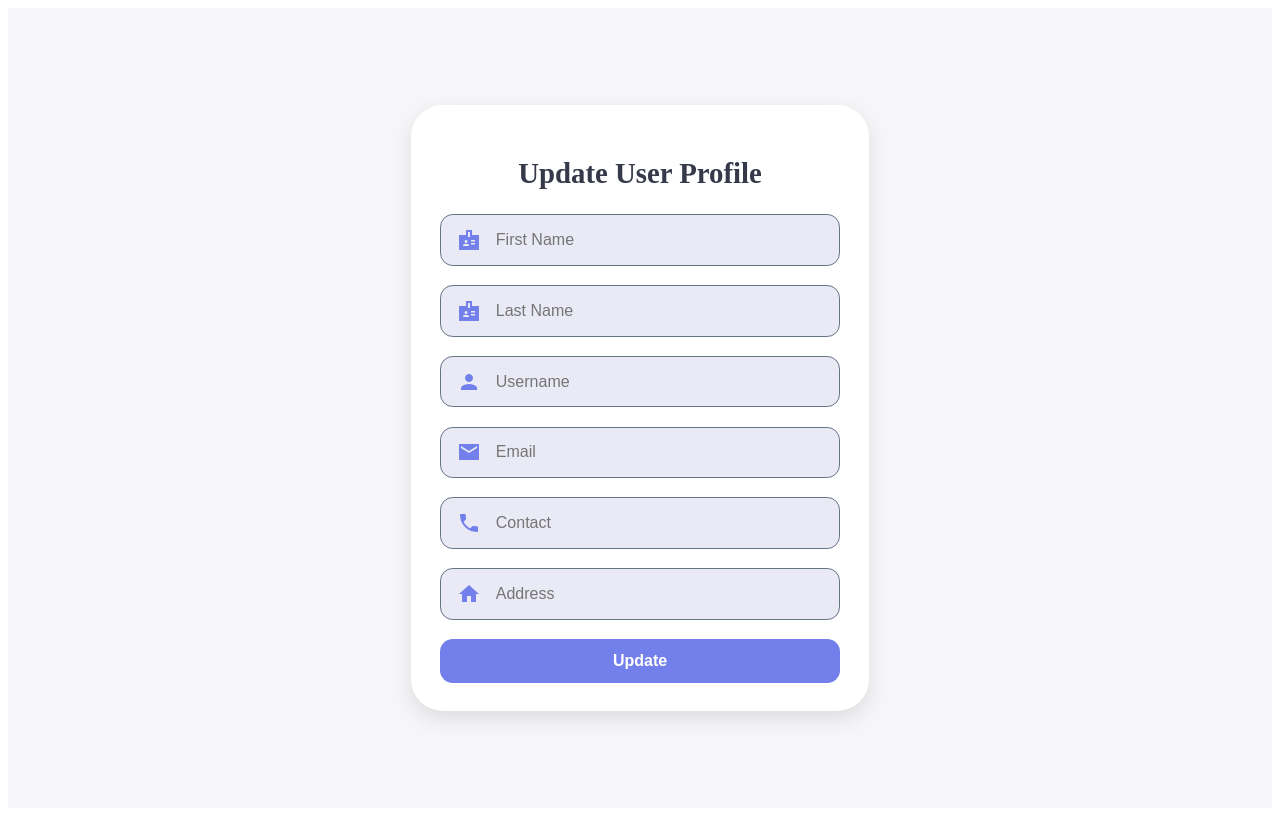
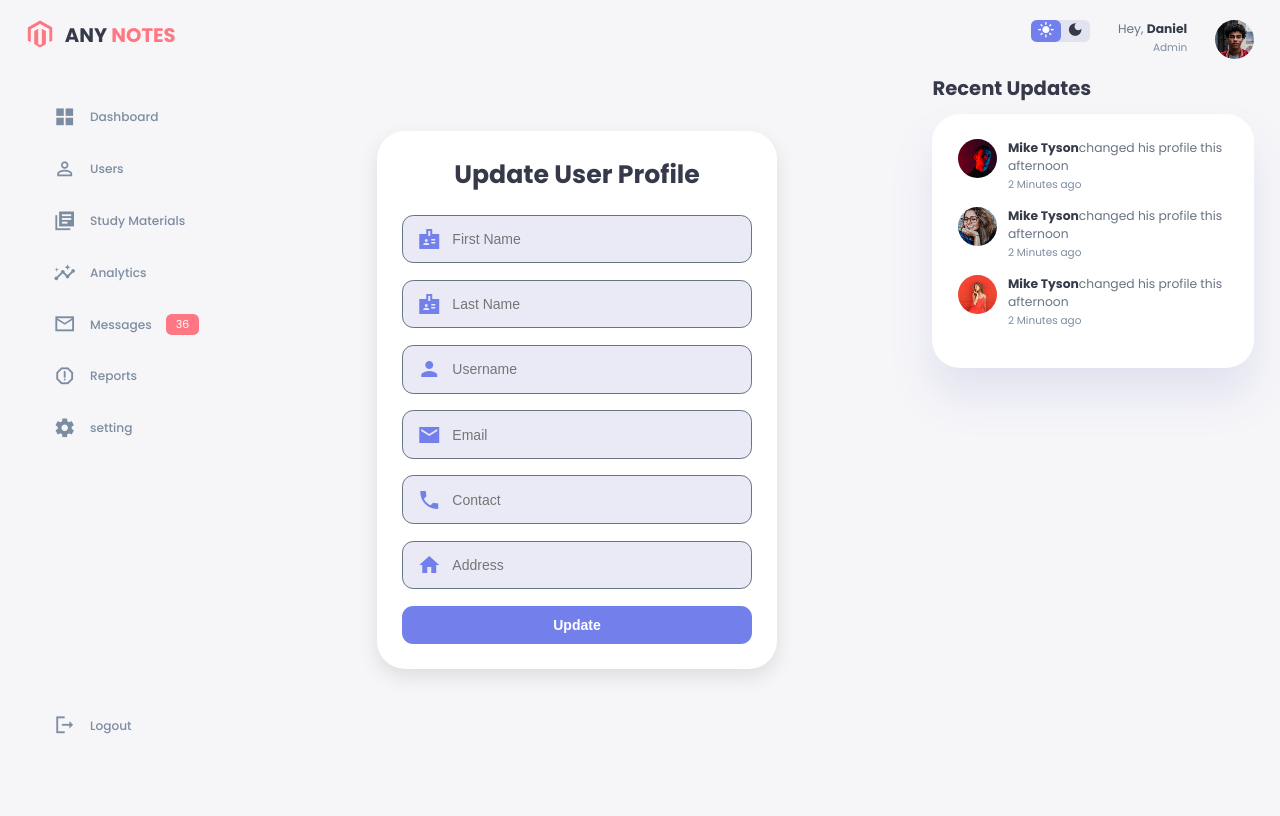
Before and after one commit to ankitbelal/LMS-project3, a PHP site: page /updateUser.php in a window 1280 px wide. After the commit the page ends 734 px from the top, so only its background shows below. Run offline with PHP 8.4, Linux system fonts and the light colour scheme.

Commit message:
update user added

```diff
--- a/admin/updateUser.php
+++ b/admin/updateUser.php
@@ -5,13 +5,18 @@
     <meta name="viewport" content="width=device-width, initial-scale=1.0" />
     <title>Admin Update</title>
     <link rel="stylesheet" href="./css/updateUser.css" />
+    <link rel="stylesheet" href="./css/style.css"/>
     <link
       rel="stylesheet"
       href="https://fonts.googleapis.com/icon?family=Material+Icons+Sharp"
     />
   </head>
   <body>
-    <div class="update-container">
+  <div class="container">
+      <?php include_once('includes/sidebar.php'); ?>
+      <!--MAIN SECTION-->
+      <main>
+      <div class="update-container">
       <form class="update-form">
         <h2>Update User Profile</h2>
 
@@ -48,5 +53,61 @@
         <button type="submit" class="btn primary-btn">Update</button>
       </form>
     </div>
+      </main>
+
+      <div class="right">
+        <div class="top">
+          <button id="menu-btn">
+            <span class="material-icons-sharp">menu</span>
+          </button>
+          <div class="theme-toggler">
+            <span class="material-icons-sharp active">light_mode</span>
+            <span class="material-icons-sharp">dark_mode</span>
+          </div>
+          <div class="profile">
+            <div class="info">
+              <p>Hey, <b>Daniel</b></p>
+              <small class="text-muted">Admin</small>
+            </div>
+            <div class="profile-photo">
+              <img src="./images/profile-1.jpg" />
+            </div>
+          </div>
+        </div>
+        <!--END OF TOP-->
+        <div class="recent-updates">
+          <h2>Recent Updates</h2>
+          <div class="updates">
+            <div class="update">
+              <div class="profile-photo">
+                <img src="./images/profile-2.jpg" />
+              </div>
+              <div class="message">
+                <p><b>Mike Tyson</b>changed his profile this afternoon</p>
+                <small class="text-muted">2 Minutes ago</small>
+              </div>
+            </div>
+            <div class="update">
+              <div class="profile-photo">
+                <img src="./images/profile-3.jpg" />
+              </div>
+              <div class="message">
+                <p><b>Mike Tyson</b>changed his profile this afternoon</p>
+                <small class="text-muted">2 Minutes ago</small>
+              </div>
+            </div>
+            <div class="update">
+              <div class="profile-photo">
+                <img src="./images/profile-4.jpg" />
+              </div>
+              <div class="message">
+                <p><b>Mike Tyson</b>changed his profile this afternoon</p>
+                <small class="text-muted">2 Minutes ago</small>
+              </div>
+            </div>
+          </div>
+        </div>
+      </div>
+    </div>
   </body>
 </html>
--- a/admin/users.php
+++ b/admin/users.php
@@ -37,7 +37,7 @@
                 <td>123 Main Street</td>
                 <td>Admin</td>
                 <td>
-                  <a href="#">Edit</a>
+                  <a href="./updateUser.php">Edit</a>
                   |
                   <a href="#">Delete</a>
                 </td>
```
